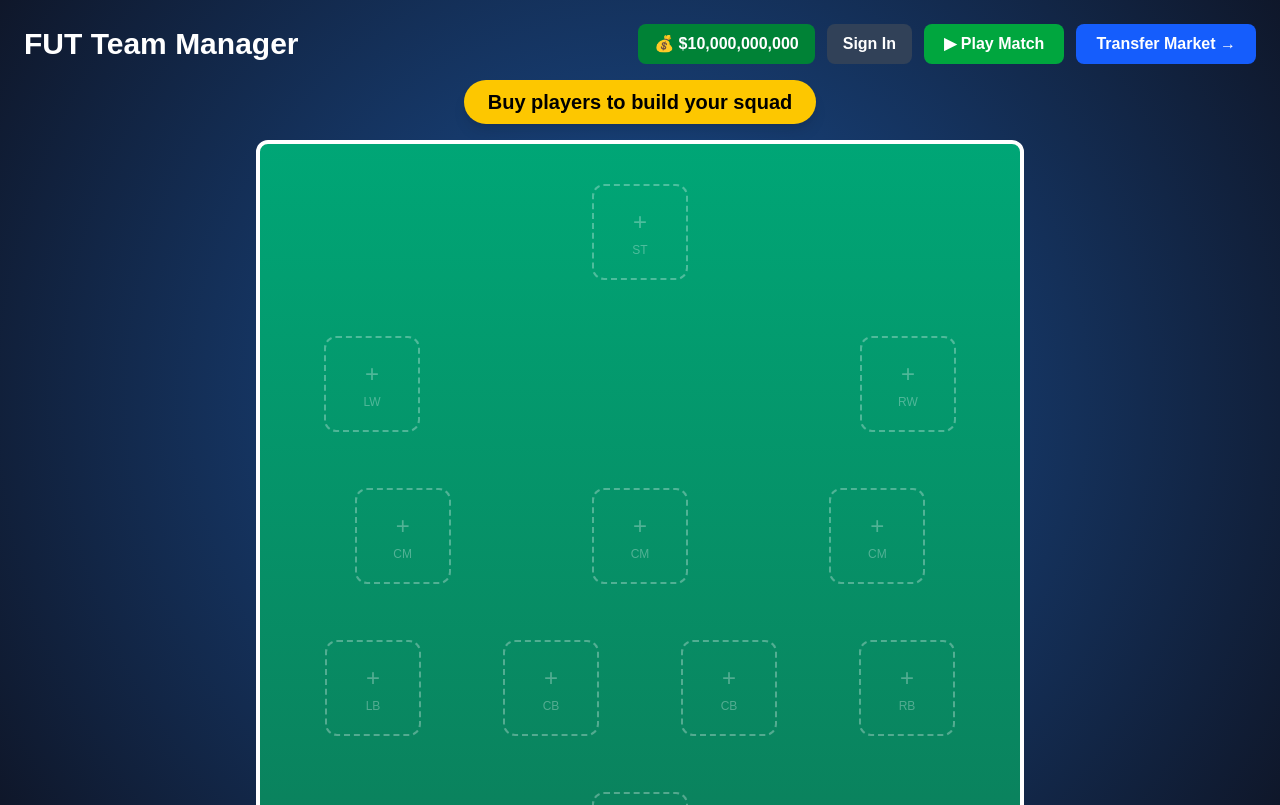
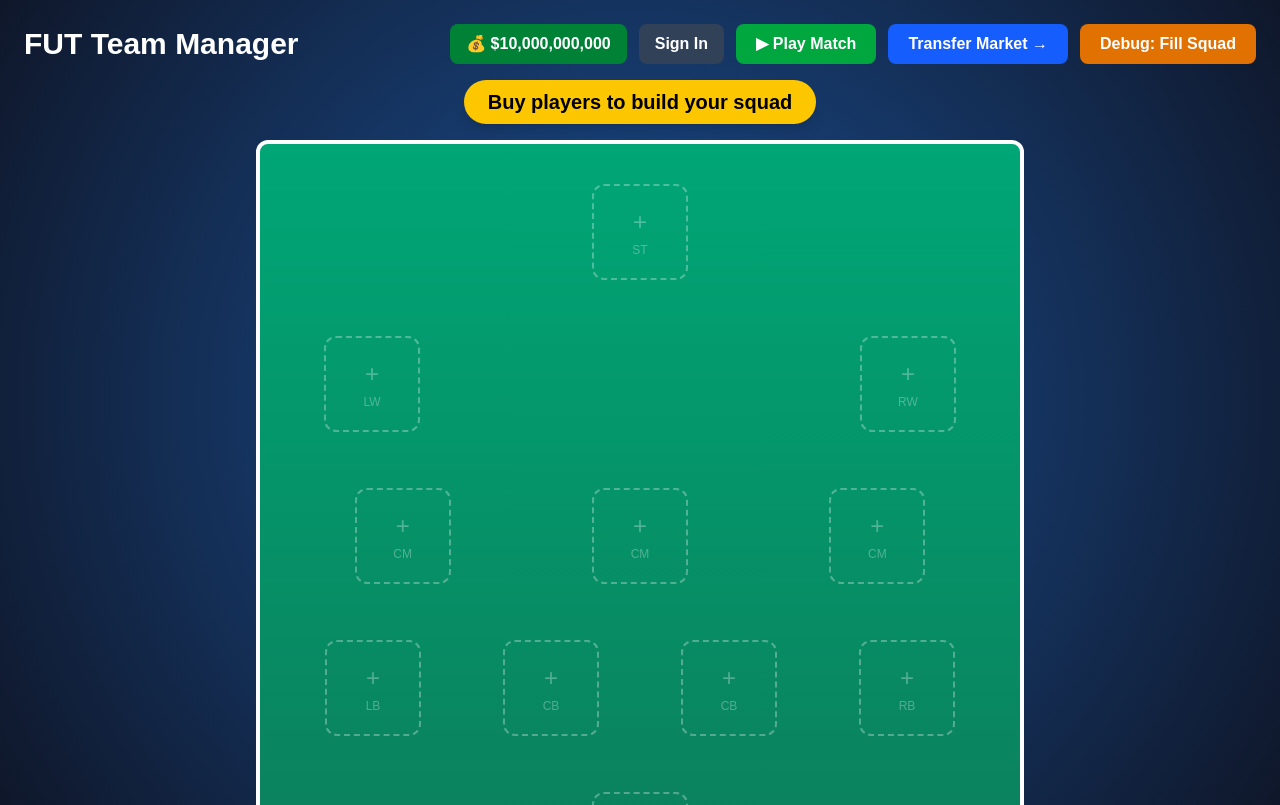
Before and after one commit to samhonikman/code-fc-, a Next.js app: page / in a window 1280 px wide. Shown: the top 805 px of the page. Built offline with nearby package versions, Linux system fonts and the light colour scheme.

Commit message:
button added

```diff
--- a/app/market/page.tsx
+++ b/app/market/page.tsx
@@ -272,6 +272,16 @@ export default function TransferMarketPage() {
     alert(`Filled squad with ${selected.length} players. $${totalCost.toLocaleString()} deducted.`);
   };
 
+  useEffect(() => {
+    if (typeof window === "undefined") return;
+    const params = new URLSearchParams(window.location.search);
+    if (params.get("debugFill") !== "1") return;
+    // Run only once per visit with this query flag.
+    if (window.sessionStorage.getItem("debugFillRan") === "1") return;
+    fillDebugSquad();
+    window.sessionStorage.setItem("debugFillRan", "1");
+  }, []);
+
   return (
     <div className="min-h-screen bg-gray-900 text-white p-6">
       <div className="flex items-center justify-between mb-6">
--- a/app/page.tsx
+++ b/app/page.tsx
@@ -47,6 +47,12 @@ export default function Home() {
           >
             Transfer Market →
           </Link>
+          <Link
+            href="/market?debugFill=1"
+            className="bg-amber-600 hover:bg-amber-500 text-white font-semibold px-5 py-2 rounded-lg transition-colors"
+          >
+            Debug: Fill Squad
+          </Link>
         </div>
       </div>
       <SquadManager />
```
